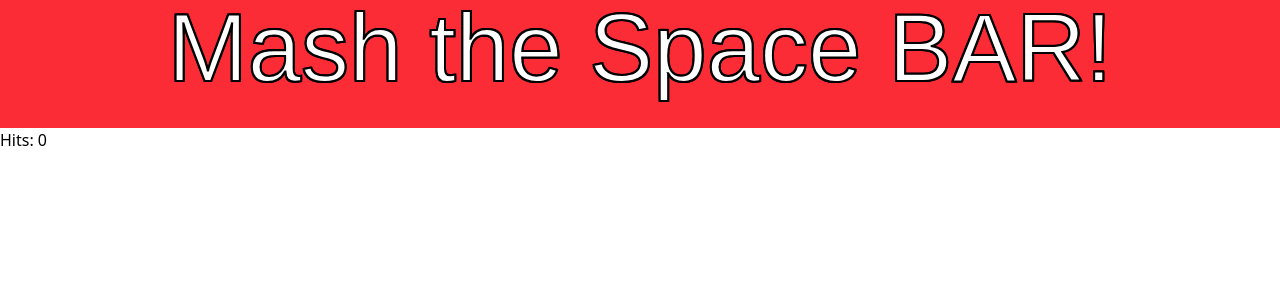
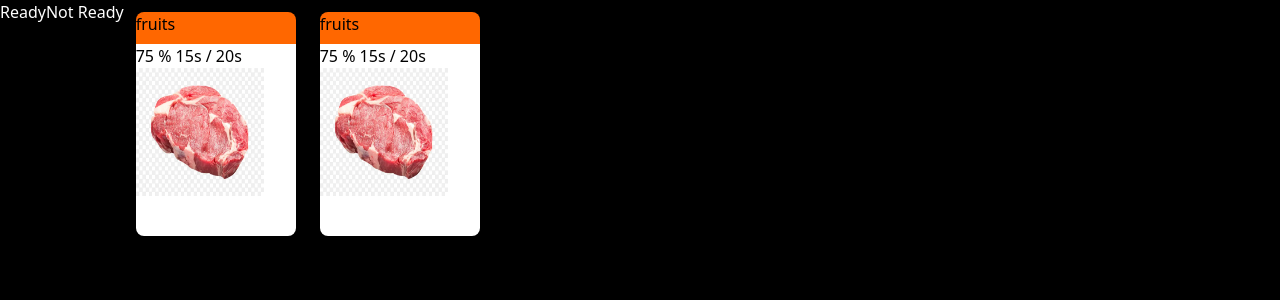
Before and after one commit to EmersonYang3/Undercooked, a Vue app in the folder app/: page / in a window 1280 px wide. Shown: the top 300 px of the page. Built offline with nearby package versions, Linux system fonts and the light colour scheme; a web font is replaced by a local one.

Commit message:
timer for stuff kinda buns layout

```diff
--- a/app/src/App.vue
+++ b/app/src/App.vue
@@ -1,6 +1,6 @@
 <template>
   <div>
-    <MeatTenderize></MeatTenderize>
+    <ClientView></ClientView>
   </div>
 </template>
 
@@ -9,6 +9,7 @@ import BoilGame from './components/BoilGame.vue';
 import CookFlip from './components/CookFlip.vue';
 import CookStuff from './components/CookStuff.vue';
 import MeatTenderize from './components/MeatTenderize.vue';
+import ClientView from './views/ClientView.vue';
 import SplashView from './views/SplashView.vue';
 
 
--- a/app/src/assets/main.css
+++ b/app/src/assets/main.css
@@ -1,4 +1,5 @@
 @import "tailwindcss";
+
 @theme {
   --font-bungee: "Bungee Spice", sans-serif;
   --font-cherry: "Cherry Bomb One", sans-serif;
--- a/app/src/components/MeatTenderize.vue
+++ b/app/src/components/MeatTenderize.vue
@@ -1,20 +1,30 @@
 <template>
-    <div class="object-center bg-red-500 w-full h-32 font-cherry">
+    <div class="object-center bg-red-200 w-full h-32 font-cherry">
         <div class="text-8xl text-center text-a-500 bubble-outline">Mash the Space BAR!</div>
     </div>
     <div
-    class="bg-no-repeat w-[auto] h-[auto] z-10"
+    class="w-[auto] h-[auto] z-10"
     :style="{
         transform: `rotate(${hammerRotation}deg)`,
         transformOrigin: `bottom right`,
         backgroundImage: `url(${masher})`
     }"></div>
+    <div
+    class="bg-no-repeat z-10"
+    :style="
+    {
+        backgroundImage: `url(${meat})`
+    }"
+    >
+    <img src="../assets/meat.png">
+    </div>
     <div>Hits: {{ amountMashed }}</div>
 </template>
 
 <script setup lang="ts">
 import { ref } from 'vue';
 import masher from '../assets/masher.png'
+import meat from '../assets/meat.png'
 //meat tenderizing
 //basically just key mashing as fast as possible
 //low skill and it fits overcookeds face paced theme
@@ -25,6 +35,9 @@ const hammerRotation = ref(0);
 //based off of how many times the user clicks the hammer rotates to match the respective speed at which it was clicked
 let negMulti = 1;
 const amountMashed = ref(0);
+
+
+
 window.addEventListener("keydown", function (e) {
     if(e.key == " ") {
 
--- /dev/null
+++ b/app/src/utils/ingredients.ts
@@ -0,0 +1,3 @@
+//this file specifies the file paths for images for the respective ingredients
+//could make a dedicated assets file and then make this file just something that holds methods and whatnot
+//would prevent accessing unneeded information not relevant
--- a/app/src/utils/types.ts
+++ b/app/src/utils/types.ts
@@ -33,3 +33,10 @@ export type coreTrackedData = {
     orderProgress: { completed: number, failed: number },
     playerPorts: Record<string, player>,
 }
+export type Timer = {
+    IngredientName: Ingredients,
+    time_remaining: number,
+    cook_time: number,
+    id:number,
+    asset:string
+}//for v-for to ensure proper indentification due to possible clashing ingredient Name
--- a/app/src/views/ClientView.vue
+++ b/app/src/views/ClientView.vue
@@ -1,3 +1,110 @@
 <!--
     Client View, only for viewing a player's currently held item, no actual functionality.
 -->
+<template>
+    <div class="h-screen w-screen bg-black flex-row flex">
+        <div class="text-white">Ready</div>
+        <div class="text-white">Not Ready</div>
+        <div v-for="timers in activeTimers" :key="timers.id"
+        class="m-3"
+        :style="{
+
+        }">
+            <div
+            class="h-8 w-40 rounded-t-lg transition-colors duration-1000"
+            :style="{
+                backgroundColor: getProgressColor(timers)
+            }"
+            >
+                {{ timers.IngredientName }}
+            </div>
+            <div class="z-10 w-40 bg-white h-48 rounded-b-lg">
+                {{( timers.time_remaining/timers.cook_time ) * 100}} %
+                {{ timers.time_remaining }}s / {{ timers.cook_time }}s
+                <img :src="timers.asset" class="w-32 h-32">
+            </div>
+        </div>
+    </div>
+</template>
+
+
+
+
+<script setup lang="ts">
+//use the progression level to change thergba value of the heaer thingie to make it trnasition from red to green to demonstrate its complete
+//whens its done make a noise or smth to indicate it
+
+//add a recipes area for orders to build up
+
+
+
+import { Timer } from '@/utils/types';
+import meat from '../assets/meat.png'
+import { onMounted, Reactive, reactive} from 'vue';
+const activeTimers:Reactive<Array<Timer>> =  reactive([]);
+const inactiveTimers:Reactive<Array<Timer>> = reactive([]);
+//has an expiry time to encourage players not to just leave it sitting which ruins the setting of the game
+//this should only be terminal to host to ensure it doesnt ha
+
+
+//recieve timer info from socket and push to the activeTimers queue which will display the currently valid timers
+//doesnt actually have any order of time priority in terms of amount of time left for the ingreidint to be done
+//might implement later on if needed.
+//to avoid excessive sending of information the time info is sent on either
+//a coolddown timeout or on a completion basis when the timer has completed
+//the client itself will just decrement the timer every secon
+
+
+//this should probably be moved to the host server cuz its a lot more viewable from the projector screen
+//also avoids having to send to much info from backend to client
+function getProgressColor(timer:Timer):string {
+    const progress = (timer.cook_time - timer.time_remaining) / timer.cook_time;
+    const clampedProgress = Math.min(Math.max(progress, 0), 1);
+    const hue = clampedProgress * 120;
+    console.log(hue);
+    return `hsl(${hue}, 100%, 50%)`
+}
+
+
+
+function mockTimer() : Timer {
+    const timer:Timer= {
+        IngredientName: "fruits",
+        time_remaining: 20,
+        cook_time: 20,
+        id: 1,
+        asset: meat
+
+    }
+    return timer;
+}
+onMounted(()=> {
+    activeTimers.push(mockTimer());
+    const test_timer = mockTimer();
+    test_timer.id = 10;
+    activeTimers.push(test_timer);
+    //test timer to get the ui up
+    setInterval(()=>{
+        for (let i = activeTimers.length - 1; i >= 0; i--) {
+            activeTimers[i].time_remaining-=1;
+            if (activeTimers[i].time_remaining == 0) activeTimers.splice(i, 1)
+            //puts the ready item into the new array which displays when their ready
+            //dont use this replace it with a method that tells the user that the ingreidient has been completed
+
+        }
+    }, 1000)
+})
+
+
+
+
+//the host will manage all the timers and broadcast timer timers to all clients
+//this will allow anybody to pick up the material once its done
+
+
+
+</script>
+
+<style scoped>
+
+</style>
```
